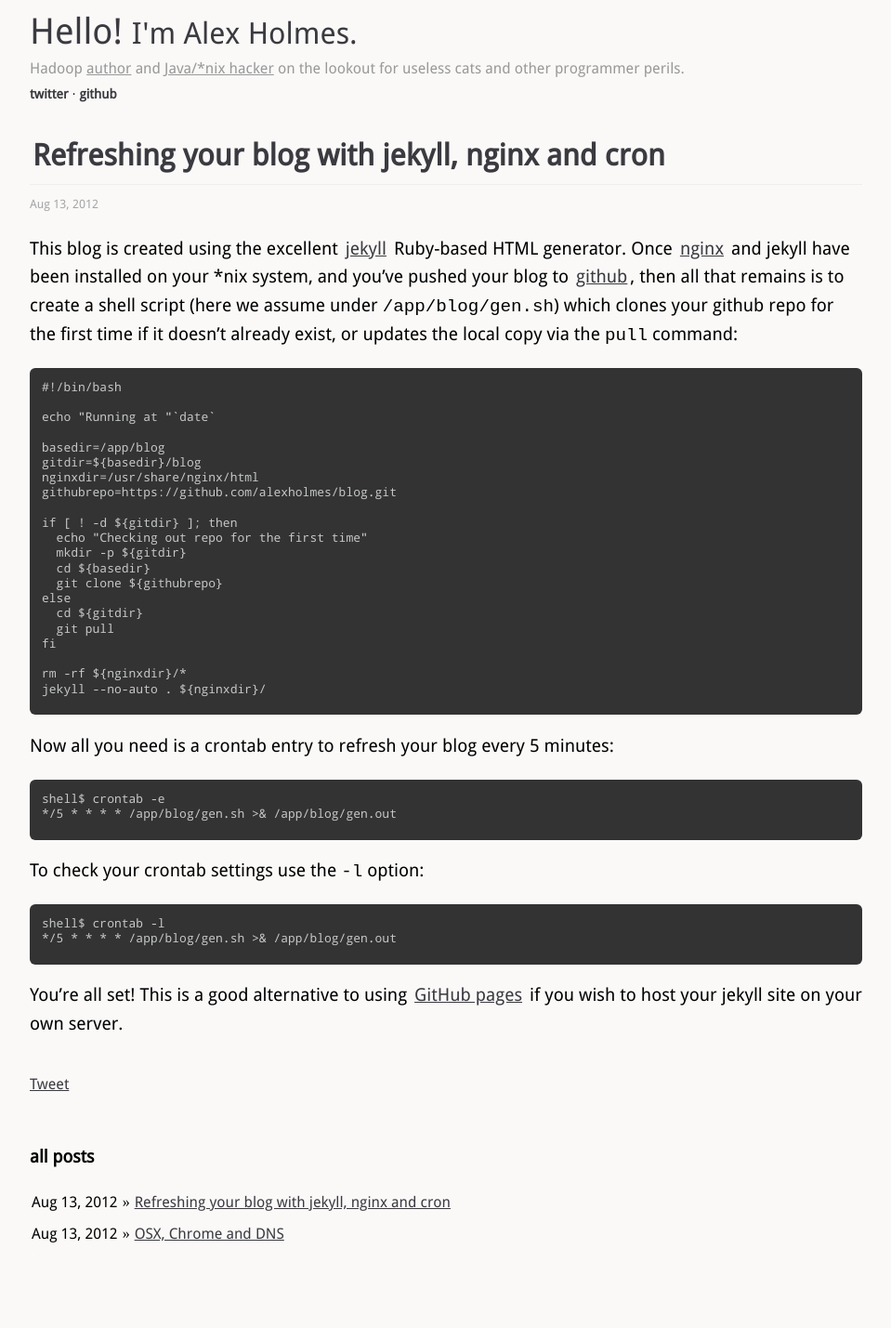
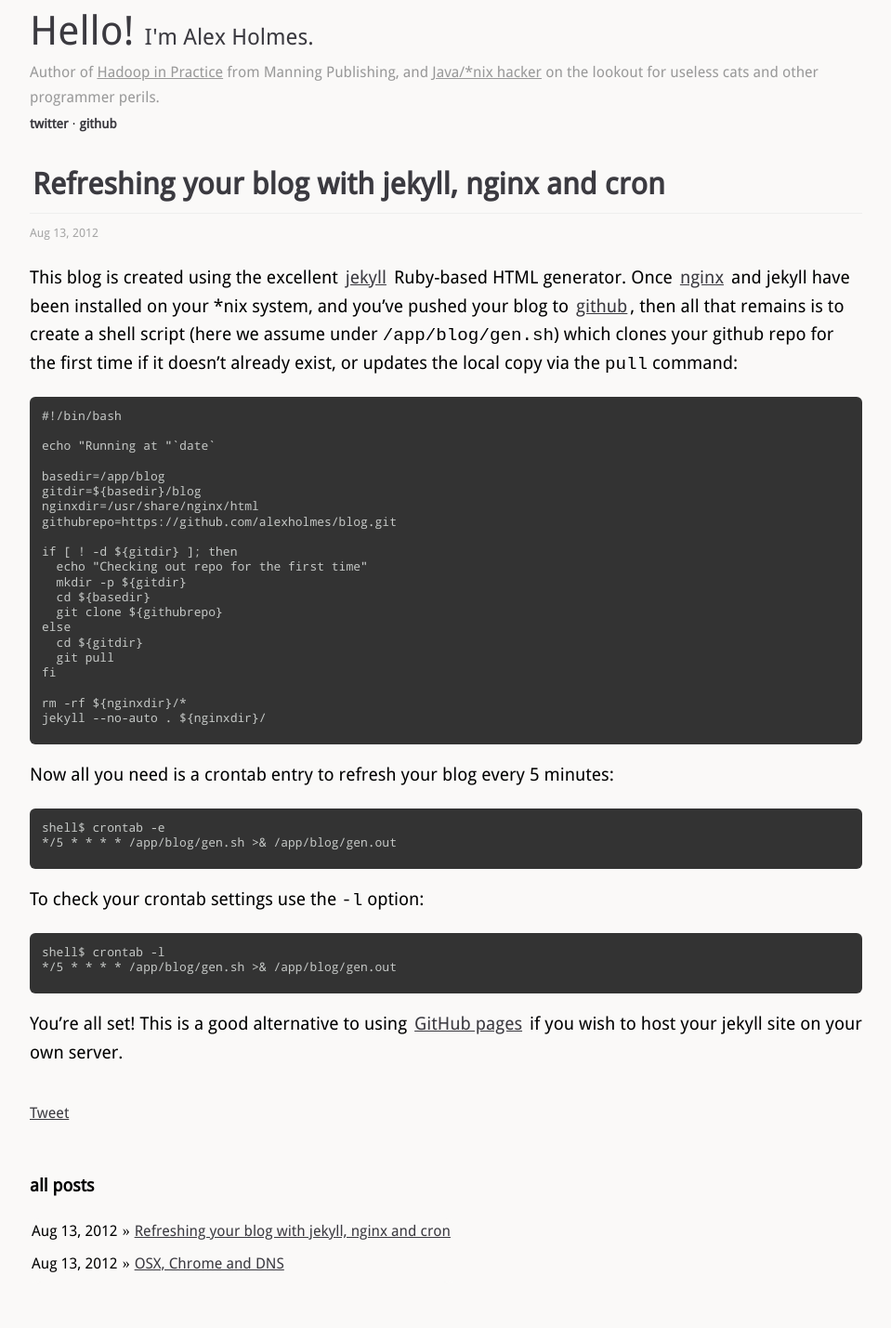
Before and after one commit to alexholmes/blog, a Jekyll site: the page built from index.html, in a window 1280 px wide. Shown: the whole page at 93% size, without its empty margins (160-1119 px from the left). Built offline with Jekyll 4.4.1, drawn with Linux system fonts in a browser that asks for light colours; comment, search, counter and statistics services are not loaded; before the commit the page ends 1398 px from its top, so only the background shows below that.

Commit message:
minor layout tweaks

```diff
--- a/_includes/header.html
+++ b/_includes/header.html
@@ -1,6 +1,7 @@
 <div id="header">
-  <div id="title"><span style="font-size:1.2em"><a href="/">Hello! </a></span><a href="/">I'm Alex Holmes.</a></div>
-  <div id="byline">Hadoop <a target="_blank" href="http://www.manning.com/holmes/">author</a> and
+  <div id="title"><span style="font-size:1.8em"><a href="/">Hello! </a></span><a href="/">I'm Alex Holmes.</a></div>
+  <div id="byline">Author of <a target="_blank" href="http://www.manning.com/holmes/">Hadoop in Practice</a> from Manning
+      Publishing, and
       <a target="_blank" href="https://github.com/alexholmes">Java/*nix hacker</a> on the lookout for useless cats and other programmer perils.</div>
     <div id="misc">
     <a target="_blank" href="http://twitter.com/grep_alex">twitter</a> &middot;
--- a/_layouts/default.html
+++ b/_layouts/default.html
@@ -3,9 +3,9 @@
 <head>
   <title>
     {% if page.title %}
-      {{ page.title }} - Hadoop Hamburgers
+      {{ page.title }} - Ramblings of a distributed computing programmer
     {% else %}
-      {{ site.posts.first.title }} - Hadoop Hamburgers
+      {{ site.posts.first.title }} - Ramblings of a distributed computing programmer
     {% endif %}
   </title>
   <link rel="stylesheet" href="/stylesheets/screen.css" type="text/css" media="screen, projection" />
--- a/stylesheets/screen.css
+++ b/stylesheets/screen.css
@@ -100,7 +100,7 @@
 }
 
 #header #title {
-    font-size: 32px;
+    font-size: 24px;
     padding-top: 8px;
     padding-bottom: 8px;
 }
```
